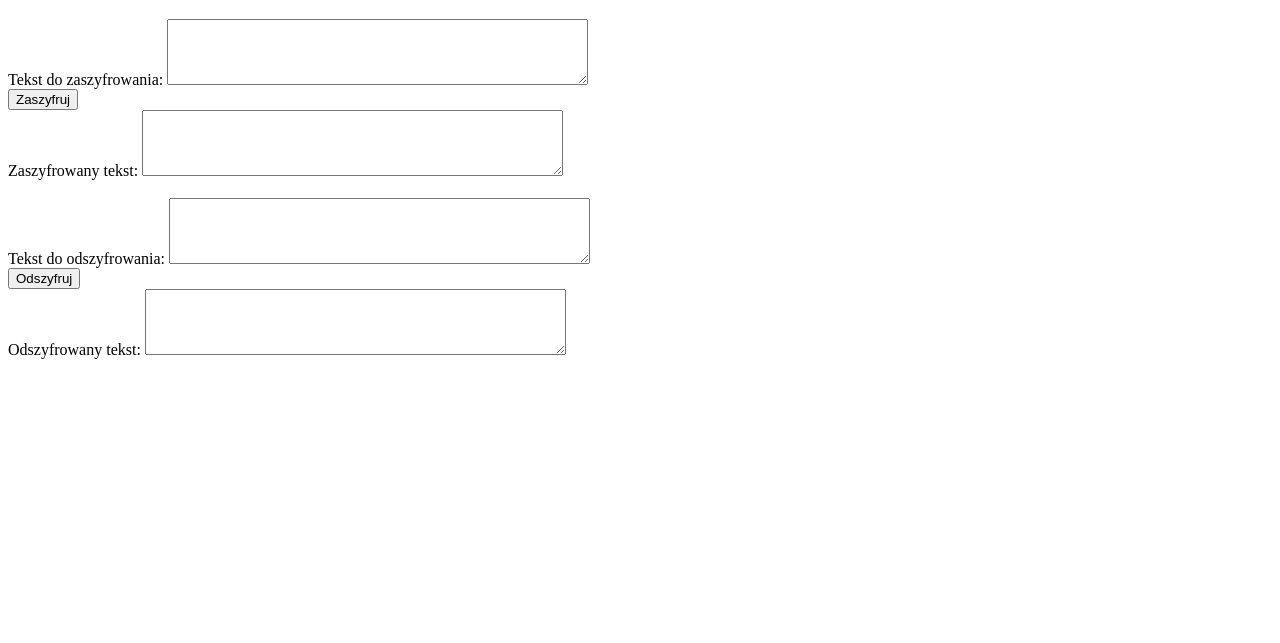
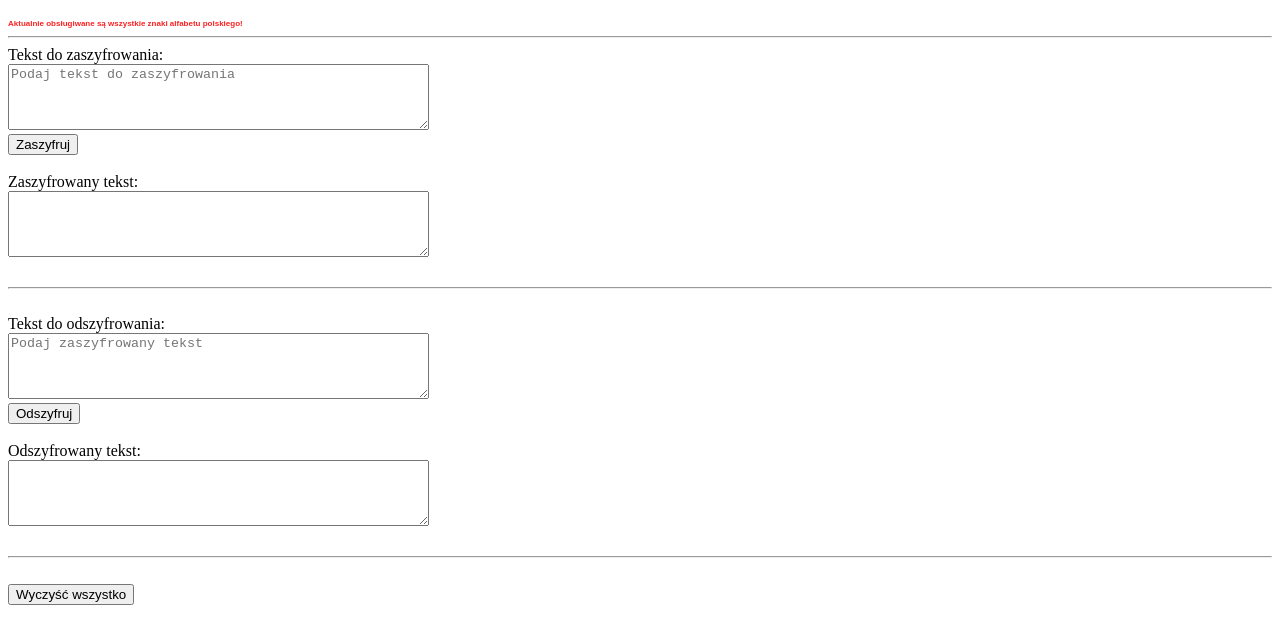
Before and after one commit to BartoszOlszewski378/bartoszolszewski378.github.io, a plain HTML site: page index.html in a window 1280 px wide. Shown: the part 61-704 px from the top of the page. Drawn offline with Linux system fonts and the light colour scheme.

Commit message:
Update index.html

```diff
--- a/index.html
+++ b/index.html
@@ -3,24 +3,44 @@
 <head>
     <meta charset="UTF-8">
     <meta name="viewport" content="width=device-width, initial-scale=1.0">
-    <title>Szyfrowanie i Deszyfrowanie</title>
+    <title>LOCALHOST | Szyfrowanie i Deszyfrowanie</title>
+
+    <link rel="stylesheet" href="styles.css">
+
+
 </head>
 <body>
     <h1>Szyfrowanie i Deszyfrowanie</h1>
+    <b><p style="color:#fc2020; font-family: Arial, Helvetica, sans-serif; font-size:6pt;">Aktualnie obsługiwane są wszystkie znaki alfabetu polskiego!</p></b>
+    <hr />
+    <label for="textToEncrypt">Tekst do zaszyfrowania:</label><br />
+    <textarea placeholder="Podaj tekst do zaszyfrowania" id="textToEncrypt" rows="4" cols="50"></textarea><br>
+    <button class="btnEncryptDecrypt" onclick="encryptText()">Zaszyfruj</button><br><br>
 
-    <label for="textToEncrypt">Tekst do zaszyfrowania:</label>
-    <textarea id="textToEncrypt" rows="4" cols="50"></textarea><br>
-    <button onclick="encryptText()">Zaszyfruj</button><br>
-    <label for="encryptedText">Zaszyfrowany tekst:</label>
-    <textarea id="encryptedText" rows="4" cols="50" readonly></textarea><br><br>
+    <label for="encryptedText">Zaszyfrowany tekst:</label><br />
+    <textarea id="encryptedText" rows="4" cols="50" readonly></textarea>
+    <br><br>
 
-    <label for="textToDecrypt">Tekst do odszyfrowania:</label>
-    <textarea id="textToDecrypt" rows="4" cols="50"></textarea><br>
-    <button onclick="decryptText()">Odszyfruj</button><br>
-    <label for="decryptedText">Odszyfrowany tekst:</label>
+    <hr />
+
+    <br>
+
+    <label for="textToDecrypt">Tekst do odszyfrowania:</label><br />
+    <textarea placeholder="Podaj zaszyfrowany tekst" id="textToDecrypt" rows="4" cols="50"></textarea><br>
+    <button class="btnEncryptDecrypt" onclick="decryptText()">Odszyfruj</button><br><br>
+
+    <label for="decryptedText">Odszyfrowany tekst:</label><br />
     <textarea id="decryptedText" rows="4" cols="50" readonly></textarea><br><br>
+
+    <hr /> <br />
+
+    <button class="btnEncryptDecrypt" onclick="clearTextInputs()">Wyczyść wszystko</button><br>
+
 
     <script src="encrypt.js"></script>
     <script src="decrypt.js"></script>
+    <script src="clear.js"></script>
+
+
 </body>
 </html>
```
